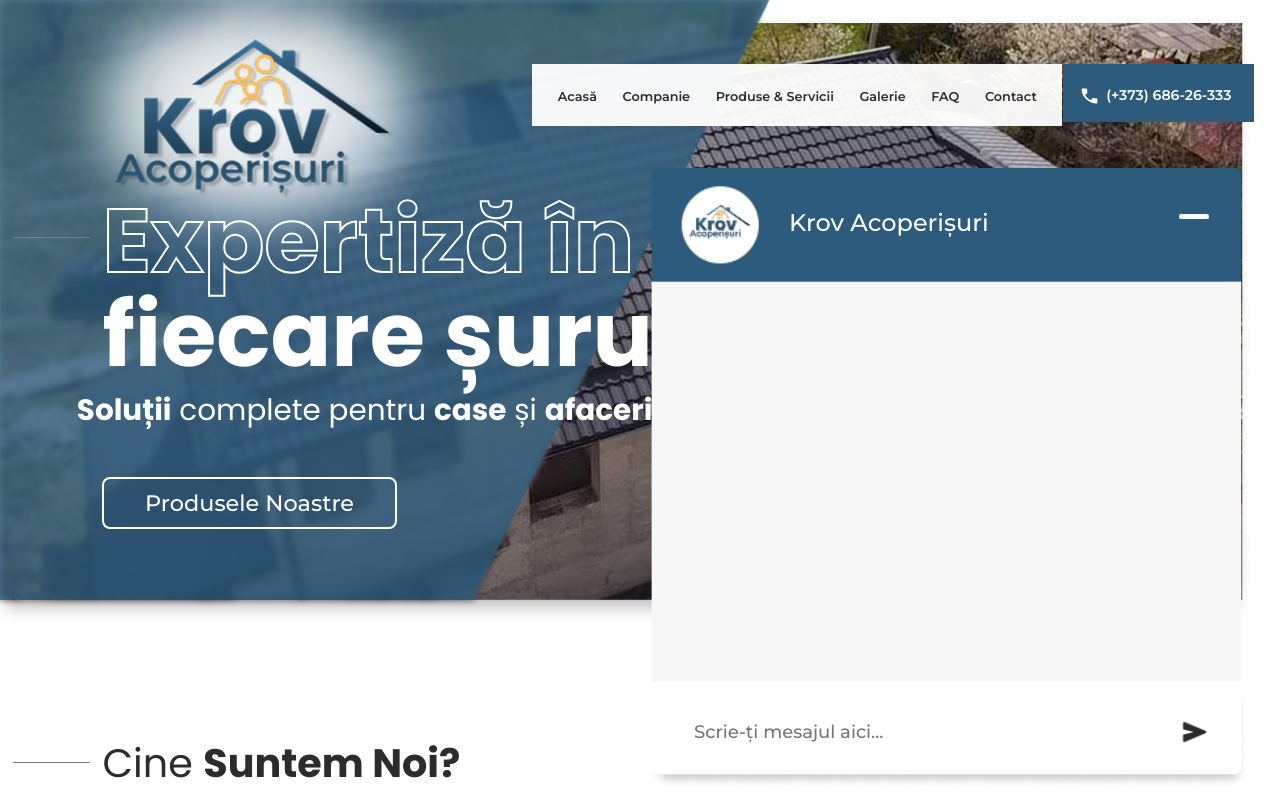
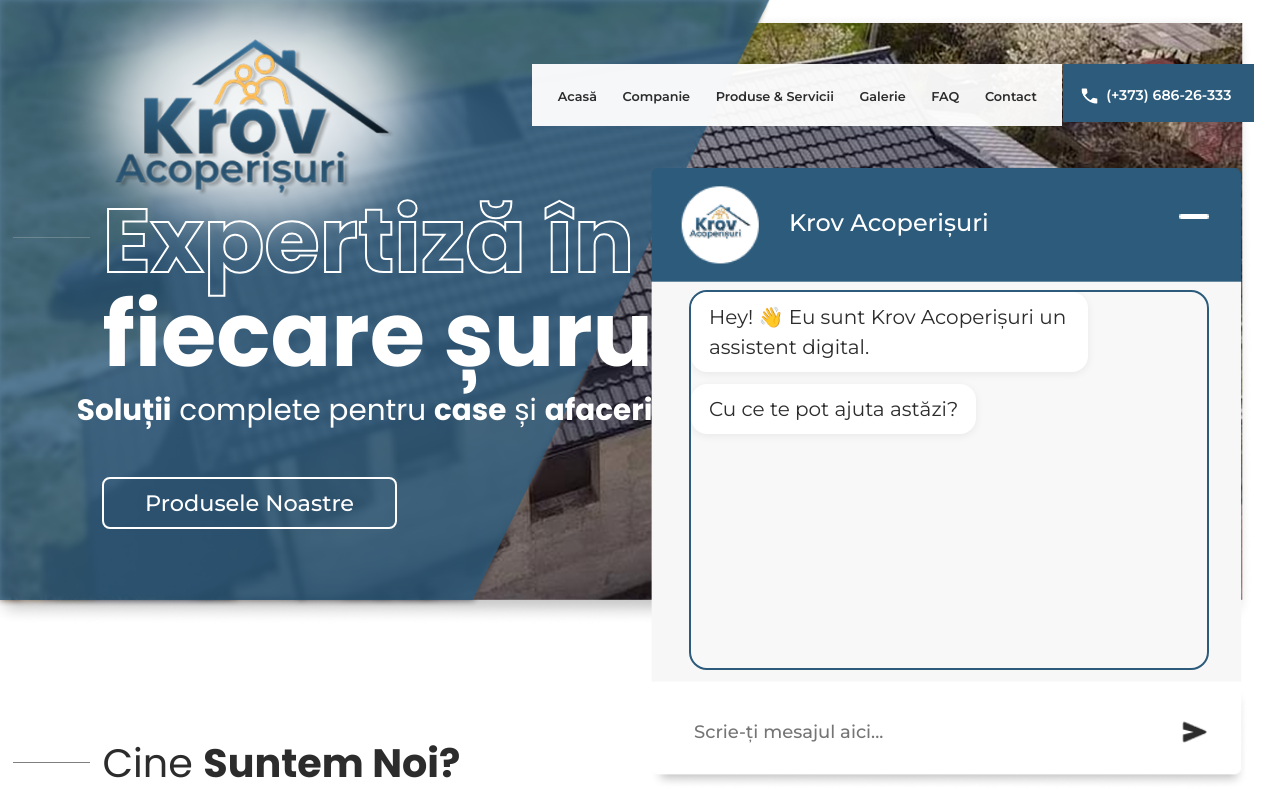
Before and after one commit to gEoNNNN/Krov-Acoperisuri, a React (Vite) app: page / in a window 1280 px wide. Both pictures are taken after a click on the element 1180 px from the left and 700 px from the top of the page. Shown: the top 800 px of the page. Built offline with nearby package versions, Linux system fonts and the light colour scheme.

Commit message:
chatbot update

```diff
--- a/src/LiveChat.css
+++ b/src/LiveChat.css
@@ -270,3 +270,47 @@
     border-radius: 16px;
   }
 }
+
+.livechat-messages {
+  position: absolute;
+  top: 300px;
+  left: 40px;
+  right: 40px;
+  height: 380px;
+  overflow-y: auto;
+  z-index: 2022;
+  display: flex;
+  flex-direction: column;
+  gap: 12px;
+  background: transparent;
+  pointer-events: auto;
+  border: 2px solid #2C5B7C; /* Add this line */
+  border-radius: 18px;        /* Optional: rounded corners */
+  background: rgba(255,255,255,0.15); /* Optional: subtle background */
+  box-sizing: border-box;     /* Ensure border is included in size */
+}
+
+.livechat-message {
+  font-family: "Montserrat", sans-serif;
+  font-size: 20px;
+  padding: 10px 18px;
+  border-radius: 16px;
+  max-width: 70%;
+  word-break: break-word;
+  background: #fff;
+  color: #2C2C2C;
+  align-self: flex-start;
+  box-shadow: 0 2px 8px #0001;
+}
+
+.livechat-message-user {
+  background: #2C5B7C;
+  color: #fff;
+  align-self: flex-end;
+}
+
+.livechat-message-bot {
+  background: #fff;
+  color: #2C2C2C;
+  align-self: flex-start;
+}
--- a/src/LiveChat.tsx
+++ b/src/LiveChat.tsx
@@ -6,10 +6,23 @@ import livechatopenbg from "./assets/Group 71.png"
 import closebutton from "./assets/closebutton.png"
 import sendicon from "./assets/sendicon.png"
 
+type ChatMessage = {
+  id: number;
+  text: string;
+  from: "user" | "bot";
+};
+
+const initialMessages: ChatMessage[] = [
+  { id: 1, text: "Hey! 👋 Eu sunt Krov Acoperișuri un assistent digital.", from: "bot" },
+  { id: 2, text: "Cu ce te pot ajuta astăzi?", from: "bot" }
+];
+
 const LiveChat: React.FC = () => {
   const [open, setOpen] = useState(false);
   const [visible, setVisible] = useState(false);
   const [message, setMessage] = useState("");
+  const [messages, setMessages] = useState<ChatMessage[]>(initialMessages);
+
 
   React.useEffect(() => {
     if (open) setVisible(true);
@@ -22,11 +35,13 @@ const LiveChat: React.FC = () => {
 
   const handleSend = () => {
     if (message.trim() !== "") {
-      console.log(message);
+      setMessages(prev => [
+        ...prev,
+        { id: Date.now(), text: message, from: "user" }
+      ]);
       setMessage("");
     }
   };
-
   return (
     <div>
       <img
@@ -58,6 +73,17 @@ const LiveChat: React.FC = () => {
             onClick={() => setOpen(false)}
           />
           <h1 className="live-chat-open-title">Krov Acoperișuri</h1>
+          {/* Messages container */}
+          <div className="livechat-messages">
+            {messages.map(msg => (
+              <div
+                key={msg.id}
+                className={`livechat-message livechat-message-${msg.from}`}
+              >
+                {msg.text}
+              </div>
+            ))}
+          </div>
           <div className="livechat-input-row">
             <input
               type="text"
```
